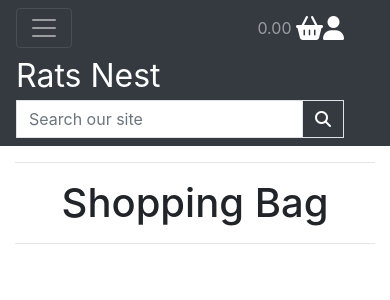
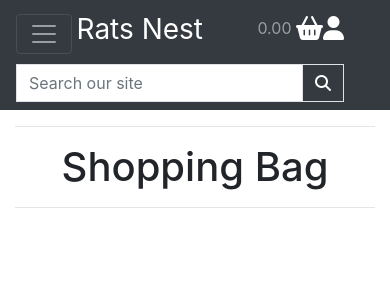
Before and after one commit to Enquil/rats_nest_v6, a Django app: page /bag/ in a window 390 px wide. Shown: the top 300 px of the page. Run offline with Django 3.2, Linux system fonts and the light colour scheme; some libraries are stand-ins or nearby versions.

Commit message:
added media-query to make navbar brand link slightly smaller on screens under 400px

```diff
--- a/static/css/base.css
+++ b/static/css/base.css
@@ -19,3 +19,10 @@
     width: 100%;
     object-fit: cover;
 }
+
+/* media queries */
+@media screen and (max-width: 400px) {
+    .brand-link {
+      font-size: 28px;
+    }
+  }
```
